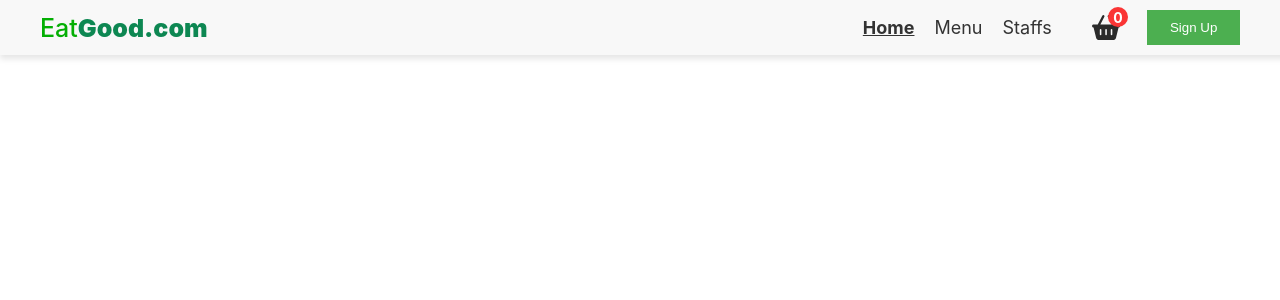
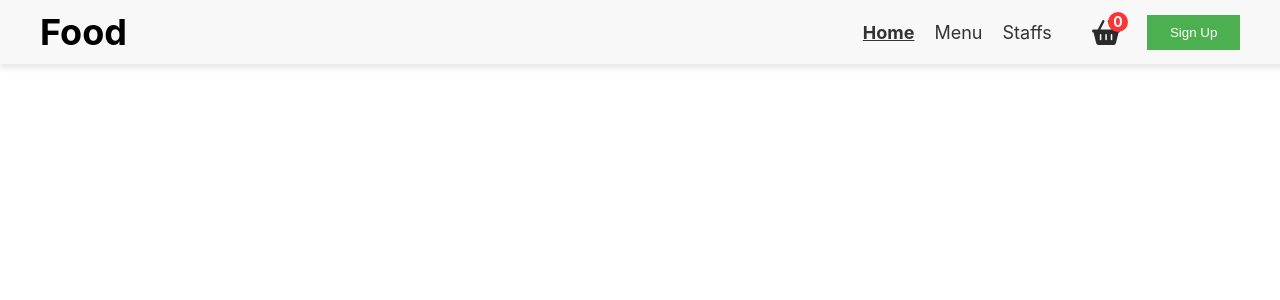
Before and after one commit to dev-m-josh/hotel-management-app, a React (Create React App) app in the folder UI/hotel-management-app/: page / in a window 1280 px wide. Shown: the top 300 px of the page. Built offline with nearby package versions, Linux system fonts and the light colour scheme; the HTML template or start-up script is replaced by a standard one.

Commit message:
new folder structure

```diff
--- a/UI/hotel-management-app/package.json
+++ b/UI/hotel-management-app/package.json
@@ -1,5 +1,5 @@
 {
-  "name": "hotel-management-app",
+  "name": "hotel-magement-app",
   "version": "0.1.0",
   "private": true,
   "dependencies": {
--- a/UI/hotel-management-app/src/App.css
+++ b/UI/hotel-management-app/src/App.css
@@ -18,15 +18,9 @@
 }
 
 .logo h1 {
-  font-size: 25px;
-  font-weight: 550;
+  font-size: 36px;
+  font-weight: bold;
   margin: 0 0 0 30px;
-  color: rgb(4, 175, 4);
-}
-
-.logo span{
-  font-weight: bolder;
-  color: #0D8752;
 }
 
 .header-details {
--- a/UI/hotel-management-app/src/Components/Header.js
+++ b/UI/hotel-management-app/src/Components/Header.js
@@ -5,7 +5,7 @@ function Header() {
   return (
     <header className="header">
       <div className="logo">
-        <h1>Eat<span>Good.com</span></h1>
+        <h1>Food</h1>
       </div>
 
       <nav className="header-details">
```
Also changed, not shown: 1 other file (tests, documents, lock files or other folders).
